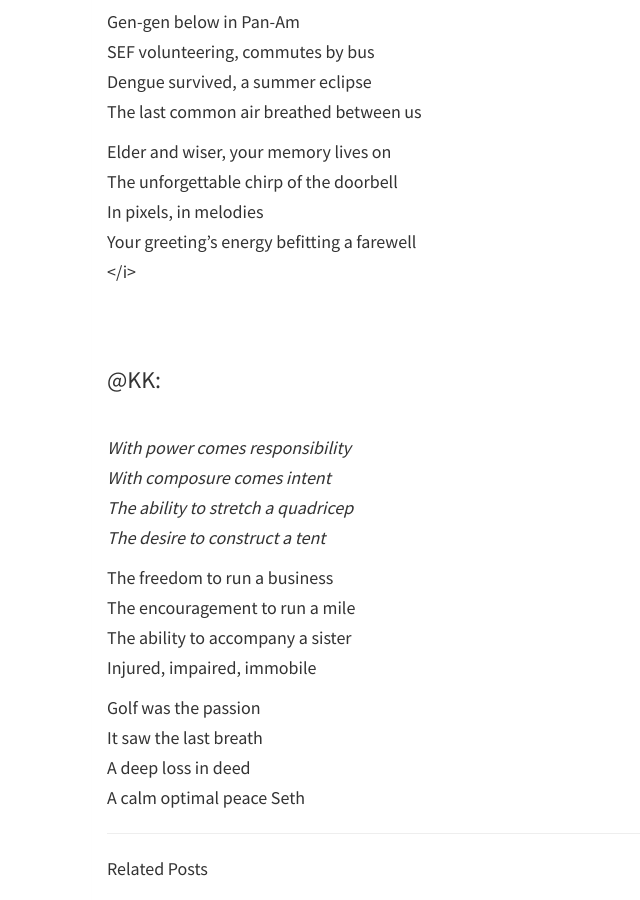
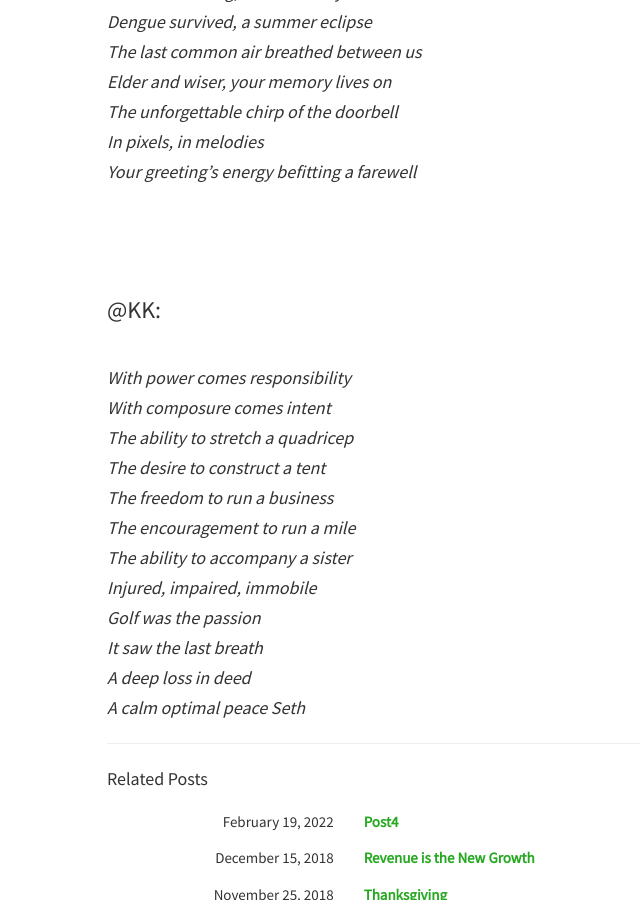
Before and after one commit to avinayak14/avinayak14.github.io, a Jekyll site: the page built from _posts/2022-02-21-post4.md, in a window 1280 px wide and 900 px high, scrolled down 676 px. Shown: the whole window, without its empty margins (163-803 px from the left). Built offline with Jekyll 4.4.1, drawn with Linux system fonts in a browser that asks for light colours; nearby versions of some CDN libraries; our own code applies the rules of GitHub Pages for plain Markdown files.

Commit message:
italics adjusted pt 2

```diff
--- a/_posts/2022-02-21-post4.md
+++ b/_posts/2022-02-21-post4.md
@@ -16,22 +16,26 @@ Aviators in the 2000s<br/>
 3 decades after Vietnam<br/>
 July '01 at the Center<br/>
 60 days, Khan tera naam<br/>
-
+</i>
+<i>
 Lufthansa tumult of past<br/>
 Colors united yet at odds<br/>
 Christmas '04 saturated with joy<br/>
 12 hours, liquid death and loss
-
+</i>
+<i>
 Daughter-daughter adolescence<br/>
 Flat purchase, fresh price<br/>
 Son-son adolescence<br/>
 350 km west shall suffice<br/>
-
+</i>
+<i>
 Gen-gen below in Pan-Am<br/>
 SEF volunteering, commutes by bus<br/>
 Dengue survived, a summer eclipse<br/>
 The last common air breathed between us<br/>
-
+</i>
+<i>
 Elder and wiser, your memory lives on<br/>
 The unforgettable chirp of the doorbell<br/>
 In pixels, in melodies<br/>
@@ -49,12 +53,14 @@ With power comes responsibility<br/>
 With composure comes intent<br/>
 The ability to stretch a quadricep<br/>
 The desire to construct a tent<br/>
-
+</i>
+<i>
 The freedom to run a business<br/>
 The encouragement to run a mile<br/>
 The ability to accompany a sister<br/>
 Injured, impaired, immobile<br/>
-
+</i>
+<i>
 Golf was the passion<br/>
 It saw the last breath<br/>
 A deep loss in deed<br/>
```
